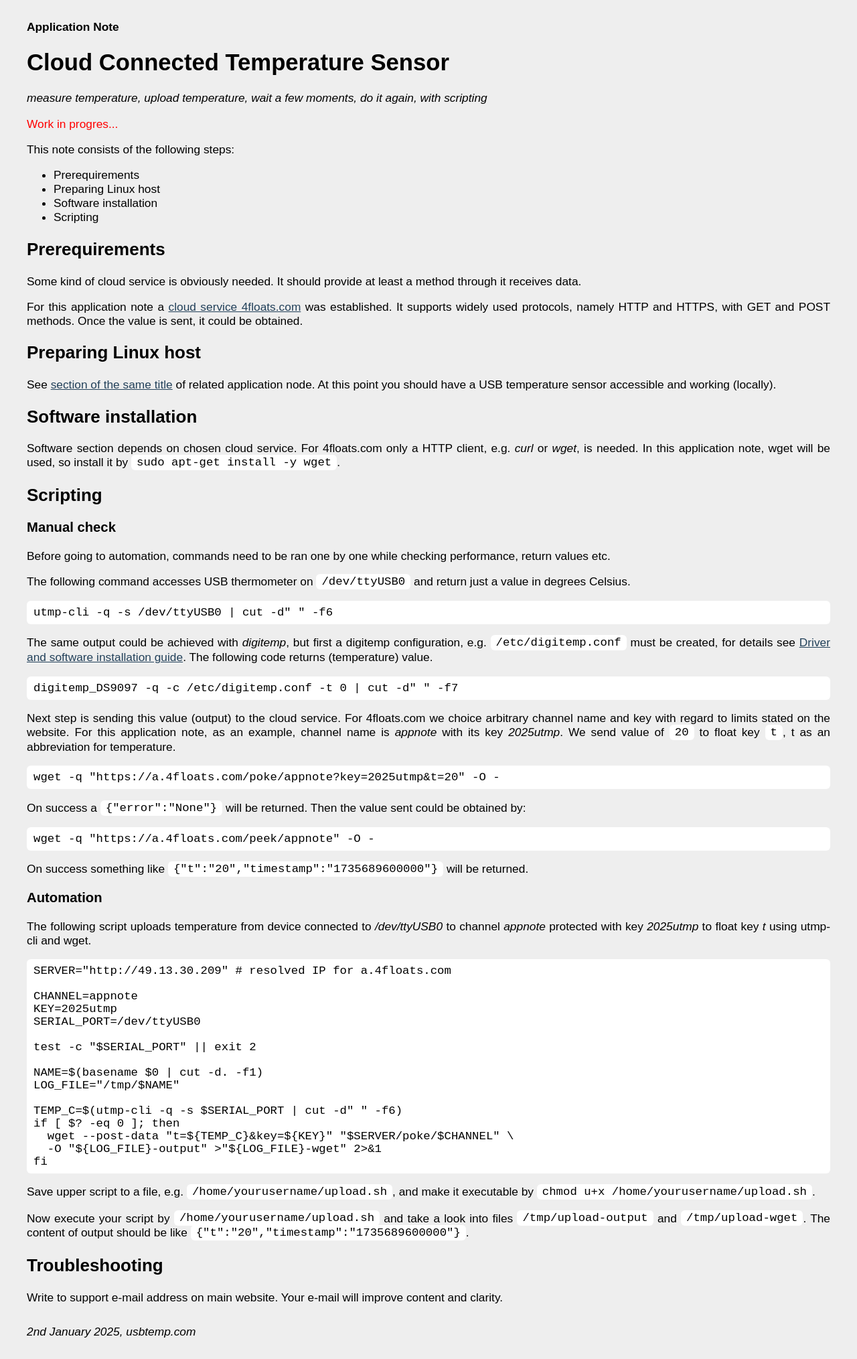
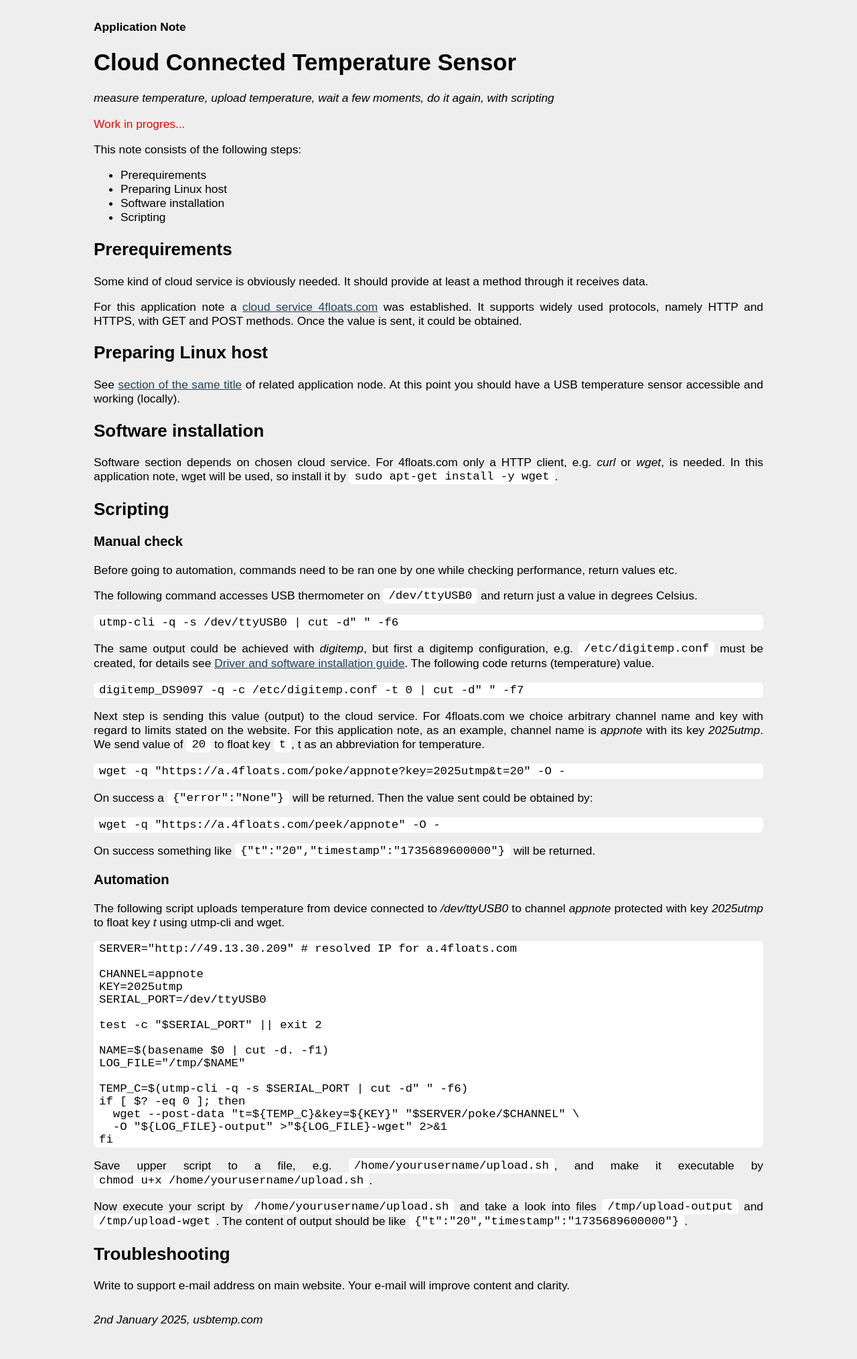
Before and after one commit to perproweb/utmp, a Jekyll site: the page app_notes/cloud.htm, which Jekyll copies as it is, in a window 1280 px wide. Shown: the whole page at 67% size. Built offline with Jekyll 4.4.1, drawn with Linux system fonts in a browser that asks for light colours.

Commit message:
20251009

```diff
--- a/app_notes/style.css
+++ b/app_notes/style.css
@@ -1,10 +1,12 @@
 a{color:#23415a;}
 body{background:#eeeeee;font-family:sans-serif;font-size:13pt;margin:1em;}
-main,footer{max-width:1200px;margin:30px auto;}
+main,footer{max-width:1000px;margin:30px auto;}
 p{text-align:justify;}
 pre,p code{background:white;padding:2px 8px;border-radius:6px;overflow-x:auto;}
-pre{padding:8px 10px;}
 p code{display:inline-block;margin-top:-2px;max-width:100%;vertical-align:middle;white-space:nowrap;}
 .prompt,samp{user-select:none;}
 .prompt{margin-right:1ex;}
-code::-moz-selection,code::selection,pre::-moz-selection,pre::selection{background: yellow;}
+code::-moz-selection,code::selection,pre::-moz-selection,pre::selection{background:yellow;}
+@media(max-width:1010px){
+  body{font-size:90%;}
+}
--- a/index.html
+++ b/index.html
@@ -23,7 +23,7 @@
     header,main,footer{display:block;margin:0 auto;max-width:800px;}
     footer{font-size:80%;padding:2ex 0px;text-align:center;}
     a{color:#23415a;}
-    a:after{border:1px solid #23415a;display:inline-block;font-size:60%;font-variant:small-caps;margin:0 0 0.2ex 0.5em;padding:0em 0.3em;vertical-align:middle;}
+    a:after{border:1px solid #23415a;display:inline-block;font-size:70%;font-variant:small-caps;margin:0 0 0.1em 0.4em;padding:0em 0.2em;vertical-align:middle;}
     a:hover{color:#38546a;}
     a.apk:after{content:"APK";}
     a.jpg:after{content:"JPG";}
```
Also changed, not shown: other parts of index.html (+2 -2 lines).
